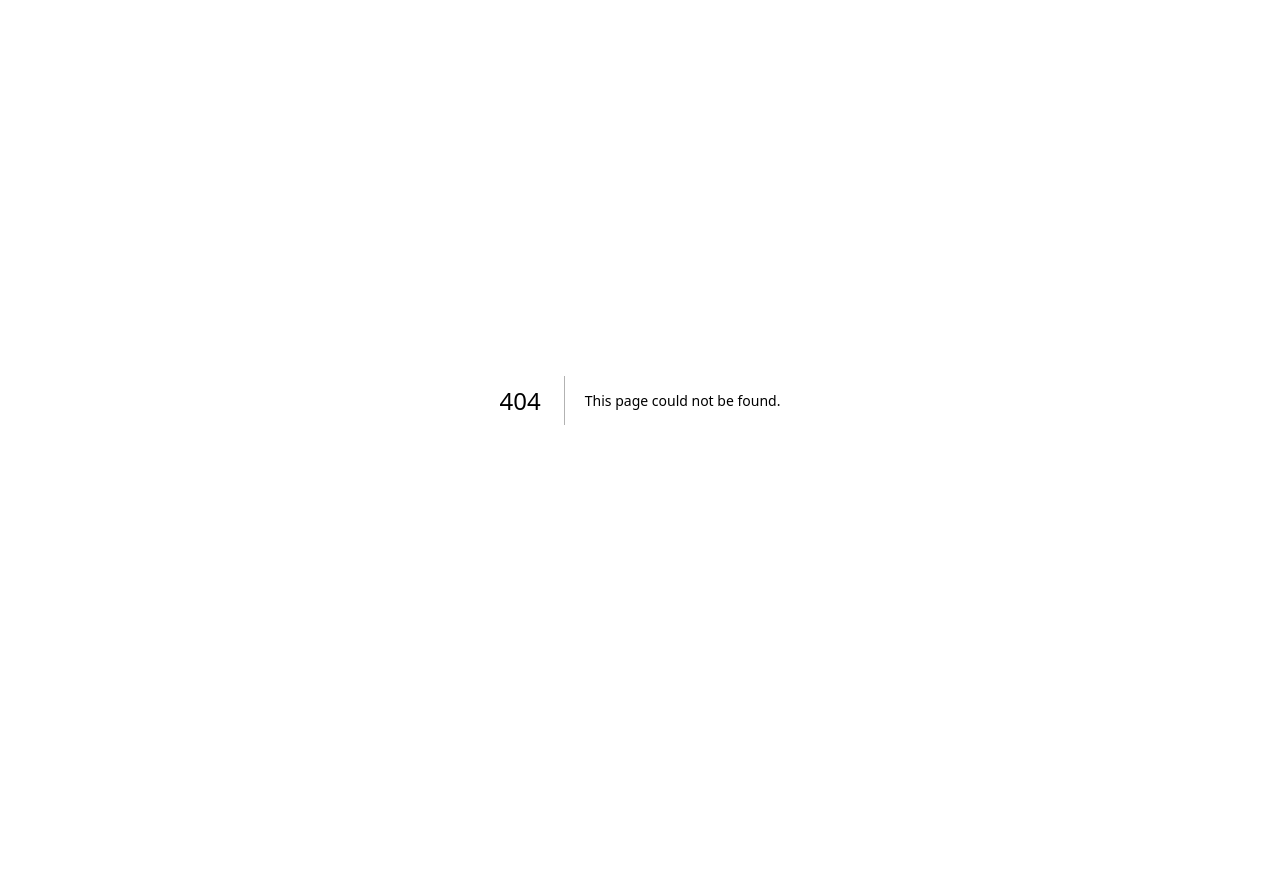
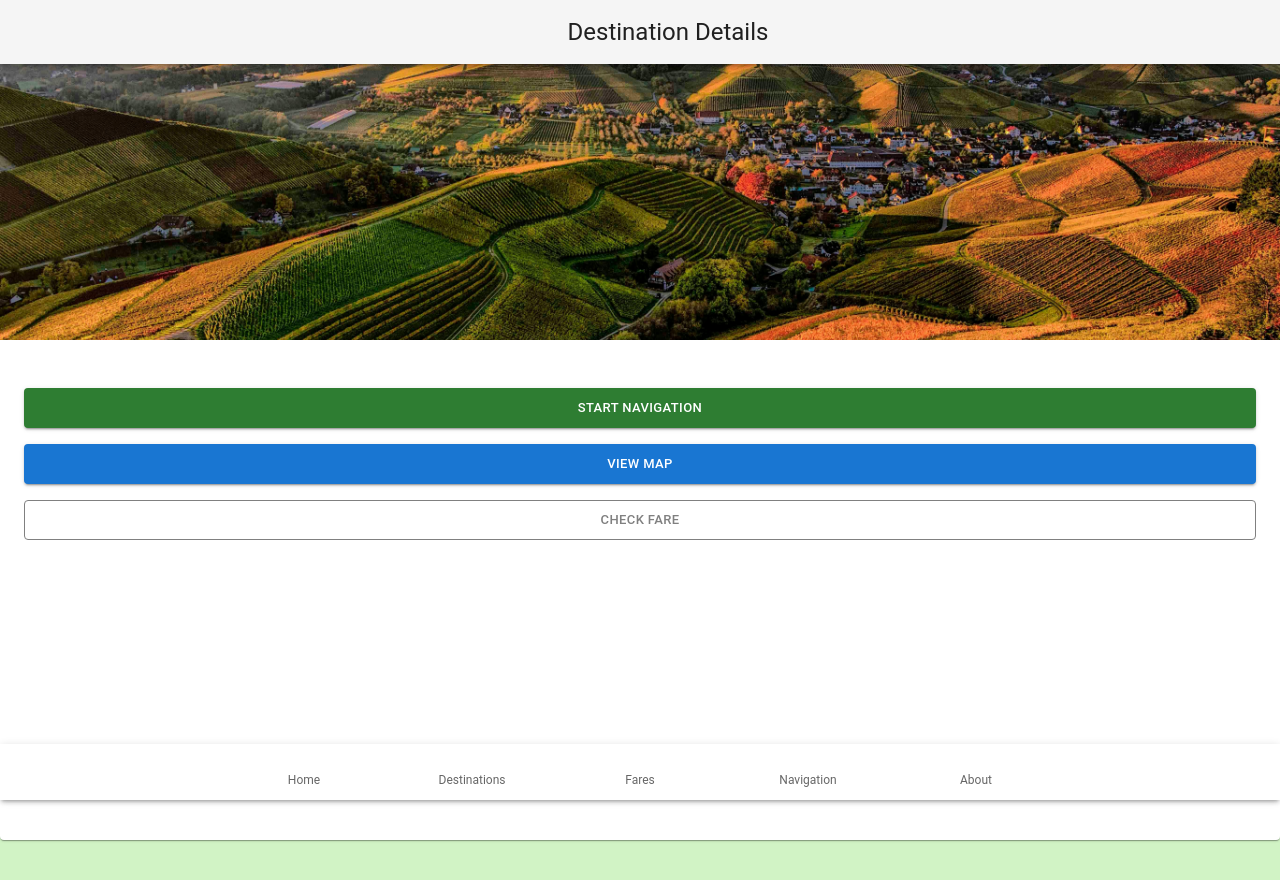
Before and after one commit to by-jenneigh/tara, a Next.js app: page /destinations/1 in a window 1280 px wide. Before the commit this address had no page. Before the commit the page ends 800 px from the top, so only its background shows below. Built offline with nearby package versions, Linux system fonts and the light colour scheme; some icons are missing.

Commit message:
Add dynamic destination page

```diff
--- /dev/null
+++ b/app/destinations/[id]/page.tsx
@@ -0,0 +1,84 @@
+"use client";
+
+import TopBar from "@/app/components/common/topbar";
+import { DESTINATIONS } from "@/app/components/constants/destinations";
+import {
+  Button,
+  Card,
+  CardActions,
+  CardContent,
+  CardMedia,
+  Stack,
+  Typography,
+} from "@mui/material";
+import { useRouter } from "next/navigation";
+import { use, useMemo } from "react";
+
+export default function Destination({
+  params,
+}: {
+  params: Promise<{ id: string }>;
+}) {
+  const router = useRouter();
+  const { id } = use(params);
+
+  const DESTINATION_DETAILS = useMemo(() => {
+    return DESTINATIONS.find((destination) => destination.id === id);
+  }, [id]);
+
+  console.log(DESTINATION_DETAILS);
+
+  return (
+    <Stack alignItems={"center"} className="mb-10">
+      <TopBar label="Destination Details" onBackClick={() => router.back()} />
+
+      <Card sx={{ height: "100vh", width: "100vw" }}>
+        <CardMedia
+          sx={{ height: 300 }}
+          image="/placeholder_image.jpg"
+          title="destination image"
+        />
+        <CardContent>
+          <Typography gutterBottom variant="h5" component="div">
+            {DESTINATION_DETAILS?.name}
+          </Typography>
+          <Typography variant="body2" sx={{ color: "text.secondary" }}>
+            {DESTINATION_DETAILS?.about}
+          </Typography>
+        </CardContent>
+        <CardActions sx={{ width: "100%" }}>
+          <Stack spacing={2} sx={{ width: "100%", px: 2 }}>
+            <Button
+              sx={{ height: 40 }}
+              color="success"
+              variant="contained"
+              size="small"
+              fullWidth
+              onClick={() => router.push("/navigation")}
+            >
+              Start Navigation
+            </Button>
+            <Button
+              sx={{ height: 40 }}
+              variant="contained"
+              size="small"
+              fullWidth
+              onClick={() => router.push("/navigation")}
+            >
+              View Map
+            </Button>
+            <Button
+              variant="outlined"
+              size="small"
+              fullWidth
+              sx={{ borderColor: "gray", color: "gray", height: 40 }}
+              onClick={() => router.push("/fares")}
+            >
+              Check Fare
+            </Button>
+          </Stack>
+        </CardActions>
+      </Card>
+    </Stack>
+  );
+}
```
